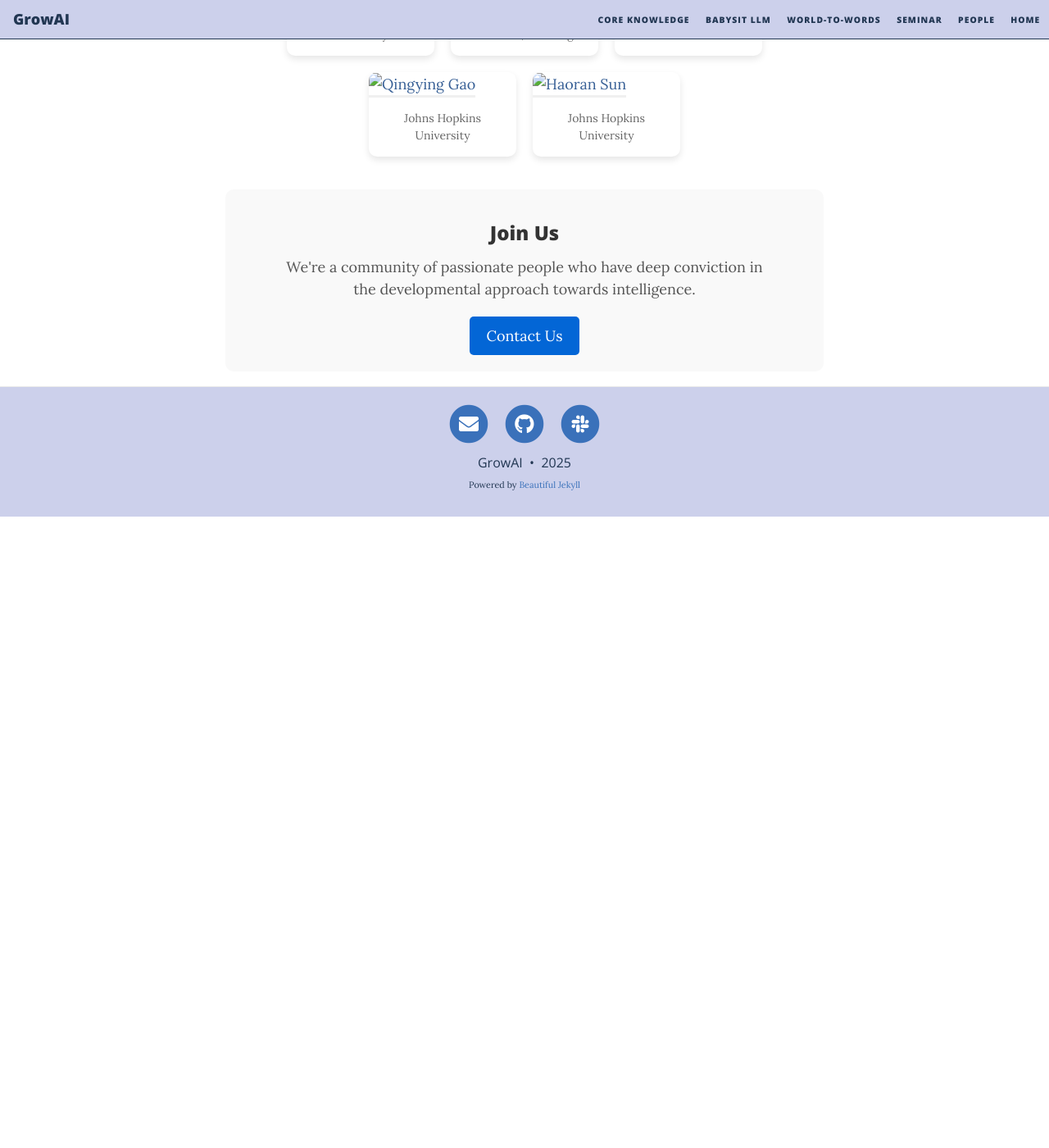
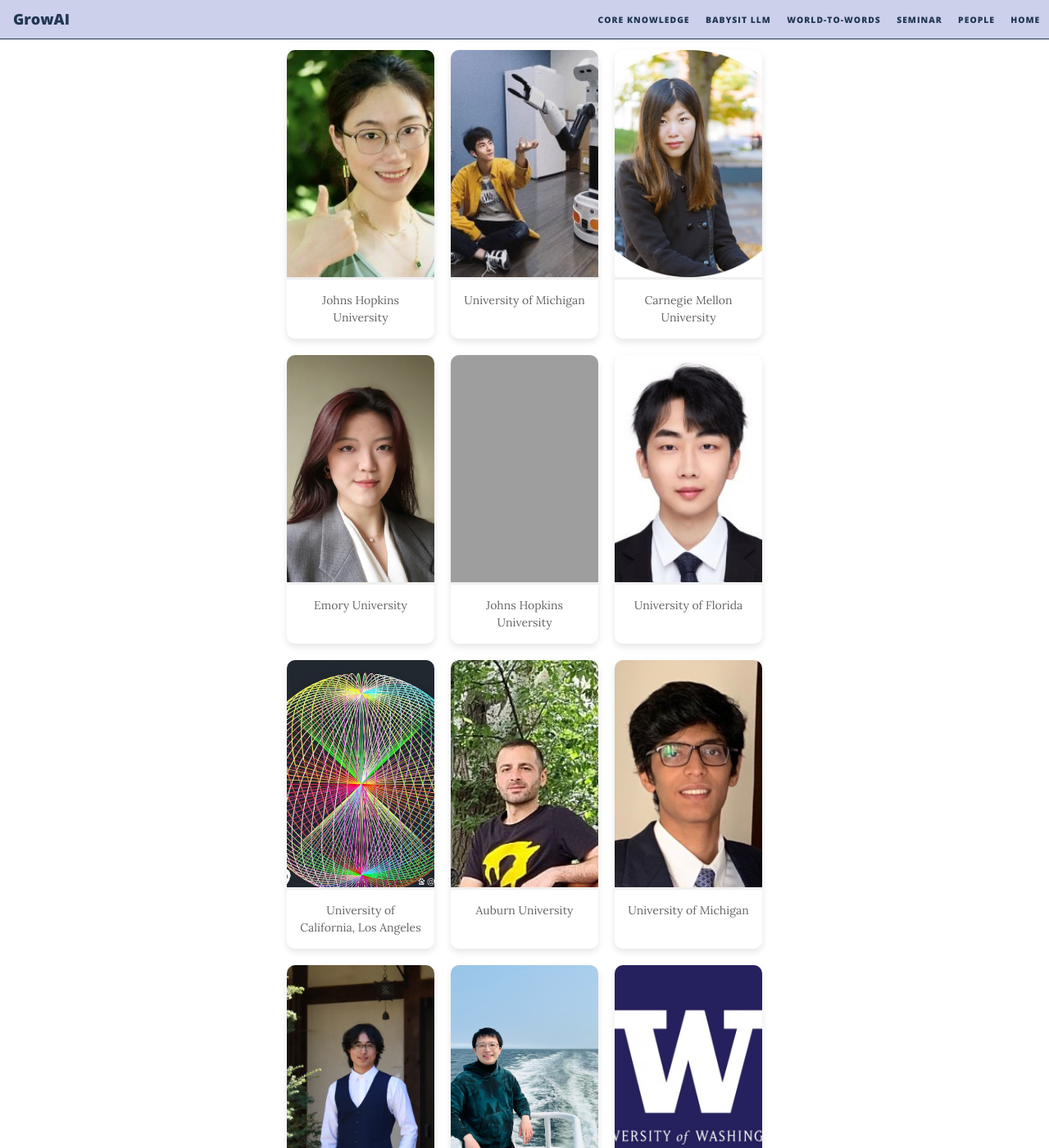
Before and after one commit to growing-ai-like-a-child/growing-ai-like-a-child.github.io, a Jekyll site: the page built from pages/Members.md, in a window 1280 px wide and 1400 px high, scrolled down 541 px. Shown: the whole window at 82% size. Built offline with Jekyll 4.4.1, drawn with Linux system fonts in a browser that asks for light colours; nearby versions of some CDN libraries; before the commit the page ends 1171 px from its top, so only the background shows below that; some of the changed text lies outside the part shown; grey boxes are pictures that could not be loaded.

Commit message:
fix a bug

```diff
--- a/pages/Members.md
+++ b/pages/Members.md
@@ -107,7 +108,7 @@ subtitle:
 <div class="member-grid">
 
   <div class="member-card">
-    <a href="https://hokindeng.com" target="_blank">
+    <a href="https://www.google.com" target="_blank">
       <img src="/img/members/hokin_deng.jpg" alt="Hokin Deng" class="member-photo">
     </a>
     <div class="member-info">
@@ -116,7 +117,7 @@ subtitle:
   </div>
 
   <div class="member-card">
-    <a href="https://yijiang-li.com" target="_blank">
+    <a href="https://www.google.com" target="_blank">
       <img src="/img/members/yijiang_li.jpg" alt="Yijiang Li" class="member-photo">
     </a>
     <div class="member-info">
@@ -125,7 +126,7 @@ subtitle:
   </div>
 
   <div class="member-card">
-    <a href="https://dezhiluo.com" target="_blank">
+    <a href="https://www.google.com" target="_blank">
       <img src="/img/members/dezhi_luo.jpg" alt="Dezhi Luo" class="member-photo">
     </a>
     <div class="member-info">
@@ -134,7 +135,7 @@ subtitle:
   </div>
 
   <div class="member-card">
-    <a href="https://qingyinggao.com" target="_blank">
+    <a href="https://www.google.com" target="_blank">
       <img src="/img/members/qingying_gao.jpg" alt="Qingying Gao" class="member-photo">
     </a>
     <div class="member-info">
@@ -143,13 +144,113 @@ subtitle:
   </div>
 
   <div class="member-card">
-    <a href="https://haoransun.com" target="_blank">
+    <a href="https://www.google.com" target="_blank">
+      <img src="/img/members/ziqiao_ma.jpg" alt="Ziqiao Ma" class="member-photo">
+    </a>
+    <div class="member-info">
+      <div class="member-affiliation">University of Michigan</div>
+    </div>
+  </div>
+
+  <div class="member-card">
+    <a href="https://www.google.com" target="_blank">
+      <img src="/img/members/emmy_liu.jpg" alt="Emmy Liu" class="member-photo">
+    </a>
+    <div class="member-info">
+      <div class="member-affiliation">Carnegie Mellon University</div>
+    </div>
+  </div>
+
+  <div class="member-card">
+    <a href="https://www.google.com" target="_blank">
+      <img src="/img/members/icy.jpg" alt="Icy Wang" class="member-photo">
+    </a>
+    <div class="member-info">
+      <div class="member-affiliation">Emory University</div>
+    </div>
+  </div>
+
+  <div class="member-card">
+    <a href="https://www.google.com" target="_blank">
+      <img src="/img/members/tianwei.jpg" alt="Tianwei Zhao" class="member-photo">
+    </a>
+    <div class="member-info">
+      <div class="member-affiliation">Johns Hopkins University</div>
+    </div>
+  </div>
+
+  <div class="member-card">
+    <a href="https://www.google.com" target="_blank">
+      <img src="/img/members/yixuan.jpg" alt="Yixuan Wang" class="member-photo">
+    </a>
+    <div class="member-info">
+      <div class="member-affiliation">University of Florida</div>
+    </div>
+  </div>
+
+  <div class="member-card">
+    <a href="https://www.google.com" target="_blank">
+      <img src="/img/members/mark.jpg" alt="Mark Wang" class="member-photo">
+    </a>
+    <div class="member-info">
+      <div class="member-affiliation">University of California, Los Angeles</div>
+    </div>
+  </div>
+
+  <div class="member-card">
+    <a href="https://www.google.com" target="_blank">
+      <img src="/img/members/pooyan.jpg" alt="Pooyan Rahmanzadehgervi" class="member-photo">
+    </a>
+    <div class="member-info">
+      <div class="member-affiliation">Auburn University</div>
+    </div>
+  </div>
+
+  <div class="member-card">
+    <a href="https://www.google.com" target="_blank">
+      <img src="/img/members/avi.jpg" alt="Avi Bhattacharya" class="member-photo">
+    </a>
+    <div class="member-info">
+      <div class="member-affiliation">University of Michigan</div>
+    </div>
+  </div>
+
+  <div class="member-card">
+    <a href="https://www.google.com" target="_blank">
+      <img src="/img/members/zory.jpg" alt="Zory Zhang" class="member-photo">
+    </a>
+    <div class="member-info">
+      <div class="member-affiliation">Brown University</div>
+    </div>
+  </div>
+
+  <div class="member-card">
+    <a href="https://www.google.com" target="_blank">
+      <img src="/img/members/pingyuan.jpg" alt="Pingyuan Feng" class="member-photo">
+    </a>
+    <div class="member-info">
+      <div class="member-affiliation">Columbia University</div>
+    </div>
+  </div>
+
+  <div class="member-card">
+    <a href="https://www.google.com" target="_blank">
+      <img src="/img/members/suyang.jpg" alt="Suyang Yu" class="member-photo">
+    </a>
+    <div class="member-info">
+      <div class="member-affiliation">University of Washington</div>
+    </div>
+  </div>
+
+  <div class="member-card">
+    <a href="https://www.google.com" target="_blank">
       <img src="/img/members/haoran_sun.jpg" alt="Haoran Sun" class="member-photo">
     </a>
     <div class="member-info">
       <div class="member-affiliation">Johns Hopkins University</div>
     </div>
   </div>
+
 </div>
 
 <div style="text-align: center; margin-top: 40px; padding: 20px; background-color: #f9f9f9; border-radius: 10px;">
```
Also changed, not shown: other parts of pages/Members.md (+3 -2 lines), img/members/avi.jpg (added), img/members/emmy_liu.jpg (added), img/members/haoran_sun.jpg (added), img/members/icy.jpg (added), img/members/mark.jpg (added), img/members/pingyuan.jpg (added), img/members/pooyan.jpg (added), img/members/qingying_gao.jpg (added), img/members/suyang.jpg (added), img/members/yixuan.jpg (added), img/members/ziqiao_ma.jpg (added), img/members/zory.jpg (added), 1 other file.
